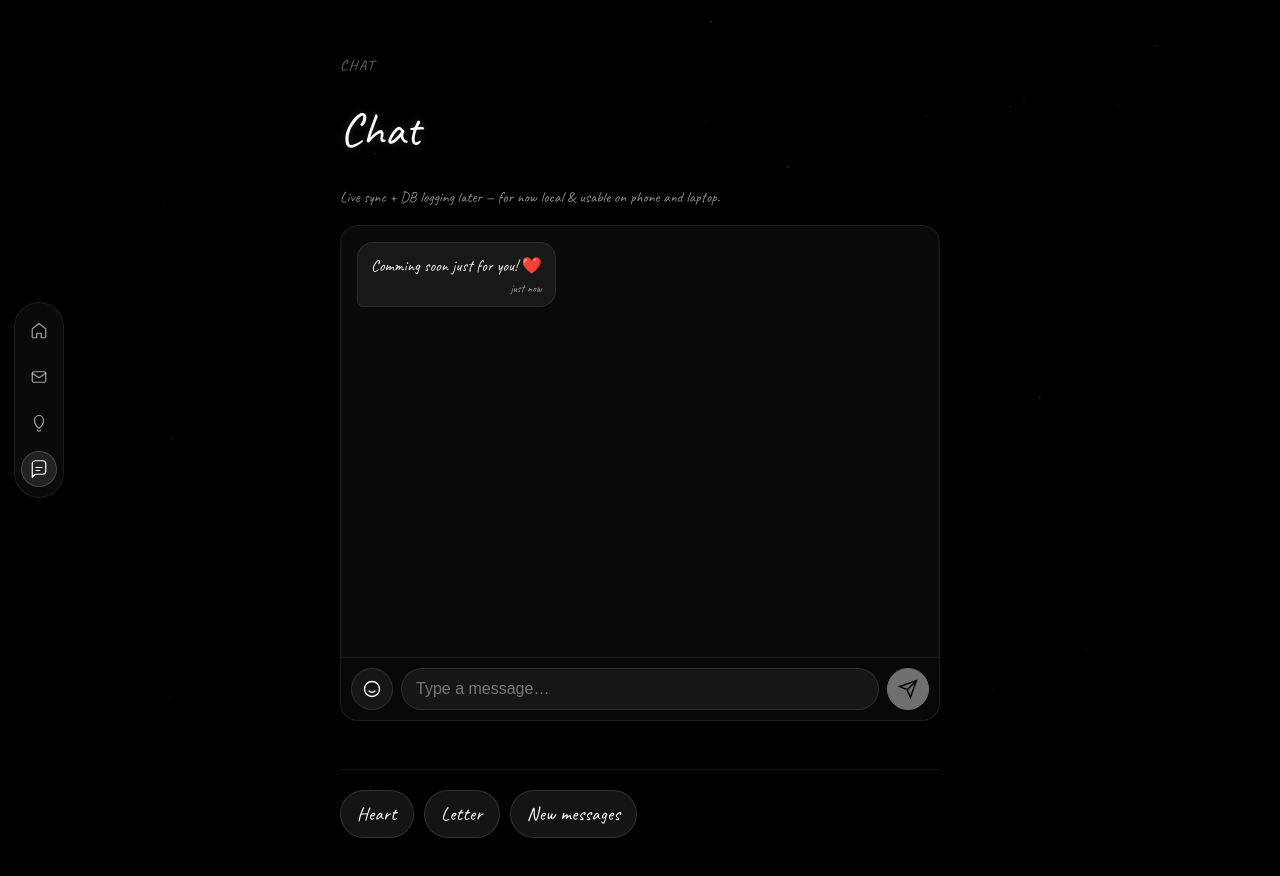
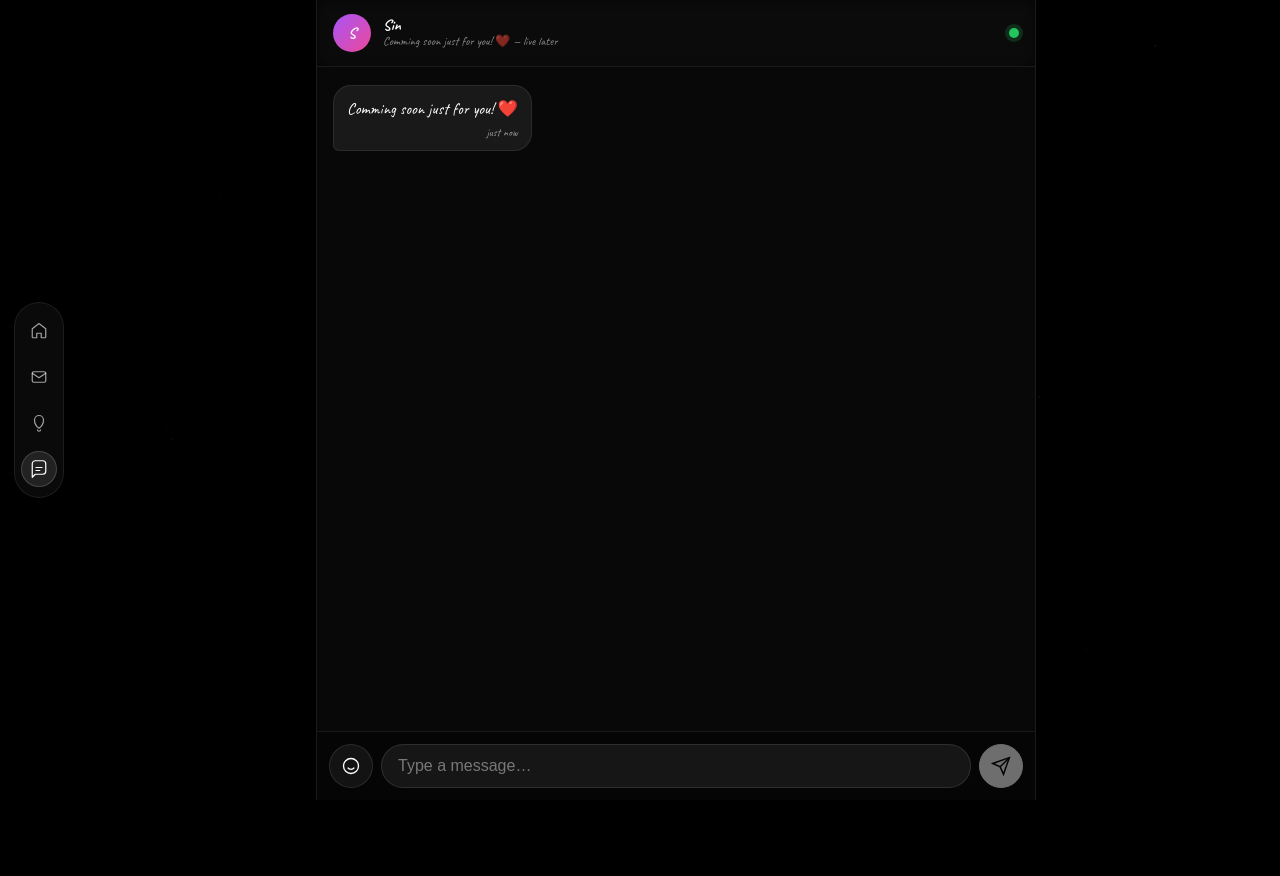
Before and after one commit to VoidX3D/ImSorry, a React (Vite) app: page /chat in a window 1280 px wide. Shown: the top 876 px of the page. After the commit the page ends 800 px from the top, so only its background shows below. Built offline with nearby package versions, Linux system fonts and the light colour scheme.

Commit message:
feat: make /chat full-page (100dvh, header, flex list, 44px touch, emoji, full usable)

```diff
--- a/src/pages/Chat.jsx
+++ b/src/pages/Chat.jsx
@@ -1,9 +1,7 @@
 import { useEffect, useRef, useState } from "react";
-import { Link } from "react-router-dom";
 import SideNav from "../components/SideNav.jsx";
 import ParticleBackground from "../components/ParticleBackground.jsx";
 import { initialChatMsgs } from "../data/chatMsgs.js";
-import "../styles/full-letter.css";
 import "../styles/chat.css";
 
 const EMOJIS = ["❤️","😘","💋","💌","🥺","🥲","😔","😊","✨","🫶","🫂","🌙","☁️","💀","🤍","😭"];
@@ -42,15 +40,19 @@ export default function Chat() {
   const addEmoji = (e) => setInput((s) => s + e);
 
   return (
-    <div className="full-letter-shell chat-shell">
+    <div className="chat-page">
       <ParticleBackground subtle />
       <SideNav />
-      <article className="full-letter-inner chat-inner">
-        <p className="letter-kicker">Chat</p>
-        <h1 className="letter-title">Chat</h1>
-        <p className="letter-muted">Live sync + DB logging later — for now local & usable on phone and laptop.</p>
+      <div className="chat-container">
+        <header className="chat-header">
+          <div className="chat-header-avatar">S</div>
+          <div className="chat-header-info">
+            <strong>Sin</strong>
+            <span>Comming soon just for you! ❤️ — live later</span>
+          </div>
+          <span className="chat-header-dot" aria-hidden />
+        </header>
 
-        <div className="chat-window">
         <div className="chat-list" ref={listRef} role="log" aria-live="polite">
           {msgs.map((m) => (
             <div key={m.id} className={`chat-bubble ${m.from === "you" ? "from-you" : "from-them"}`}>
@@ -109,15 +111,6 @@ export default function Chat() {
           </button>
         </div>
       </div>
-
-        <nav className="letter-nav">
-          <Link to="/" className="letter-back">Heart</Link>
-          <span className="letter-nav-sep"> · </span>
-          <Link to="/full-letter" className="letter-back">Letter</Link>
-          <span className="letter-nav-sep"> · </span>
-          <Link to="/new-msgs" className="letter-back">New messages</Link>
-        </nav>
-      </article>
     </div>
   );
 }
--- a/src/styles/chat.css
+++ b/src/styles/chat.css
@@ -1,51 +1,124 @@
-.chat-shell .chat-inner { max-width: 640px; }
+/* Full-page chat — Instagram-like, usable on phone + laptop */
 
-.chat-window {
-  margin-top: 18px;
-  background: rgba(255, 255, 255, 0.04);
-  border: 1px solid rgba(255, 255, 255, 0.08);
-  border-radius: 18px;
+.chat-page {
+  position: relative;
+  min-height: 100vh;
+  min-height: 100dvh;
+  background: #000;
+  display: flex;
+  justify-content: center;
   overflow: hidden;
-  backdrop-filter: blur(8px);
-  display: grid;
-  grid-template-rows: 1fr auto auto;
-  height: min(62vh, 520px);
-  min-height: 360px;
 }
 
+.chat-page .particle-canvas {
+  opacity: 0.28;
+}
+
+.chat-container {
+  position: relative;
+  z-index: 1;
+  width: 100%;
+  max-width: 720px;
+  height: 100vh;
+  height: 100dvh;
+  display: flex;
+  flex-direction: column;
+  background: rgba(255,255,255,0.03);
+  border-left: 1px solid rgba(255,255,255,0.08);
+  border-right: 1px solid rgba(255,255,255,0.08);
+  backdrop-filter: blur(12px);
+}
+
+/* Header */
+.chat-header {
+  display: flex;
+  gap: 12px;
+  align-items: center;
+  padding: 14px 16px;
+  border-bottom: 1px solid rgba(255,255,255,0.08);
+  background: rgba(0,0,0,0.22);
+  backdrop-filter: blur(8px);
+  flex-shrink: 0;
+}
+
+.chat-header-avatar {
+  width: 38px;
+  height: 38px;
+  border-radius: 999px;
+  display: grid;
+  place-items: center;
+  background: linear-gradient(135deg, #a855f7, #ec4899);
+  color: #fff;
+  font-weight: 800;
+  font-size: 0.95rem;
+  flex-shrink: 0;
+}
+
+.chat-header-info {
+  display: grid;
+  line-height: 1.15;
+}
+
+.chat-header-info strong {
+  font-size: 0.95rem;
+  font-weight: 700;
+}
+
+.chat-header-info span {
+  font-size: 0.76rem;
+  color: rgba(255,255,255,0.52);
+}
+
+.chat-header-dot {
+  margin-left: auto;
+  width: 10px;
+  height: 10px;
+  border-radius: 999px;
+  background: #22c55e;
+  box-shadow: 0 0 0 4px rgba(34,197,94,0.18);
+}
+
+/* List — takes all remaining space */
 .chat-list {
+  flex: 1;
   overflow-y: auto;
-  padding: 16px;
-  display: grid;
+  padding: 18px 16px;
+  display: flex;
+  flex-direction: column;
   gap: 10px;
-  align-content: start;
   scrollbar-width: none;
   -webkit-overflow-scrolling: touch;
 }
 .chat-list::-webkit-scrollbar { display: none; }
 
 .chat-bubble {
-  max-width: 76%;
+  max-width: 74%;
   padding: 11px 13px;
-  border-radius: 16px;
+  border-radius: 18px;
   display: grid;
   gap: 4px;
-  border: 1px solid rgba(255, 255, 255, 0.08);
+  border: 1px solid rgba(255,255,255,0.08);
   word-break: break-word;
+  animation: bubbleIn 180ms ease;
+}
+
+@keyframes bubbleIn {
+  from { opacity: 0; transform: translateY(4px) scale(0.98); }
+  to { opacity: 1; transform: translateY(0) scale(1); }
 }
 
 .chat-bubble.from-them {
-  justify-self: start;
-  background: rgba(255, 255, 255, 0.06);
+  align-self: flex-start;
+  background: rgba(255,255,255,0.07);
   border-bottom-left-radius: 6px;
 }
 
 .chat-bubble.from-you {
-  justify-self: end;
-  background: rgba(255, 255, 255, 0.92);
+  align-self: flex-end;
+  background: #fff;
   color: #0a0a0a;
   border-bottom-right-radius: 6px;
-  border-color: rgba(255, 255, 255, 0.92);
+  border-color: #fff;
 }
 
 .chat-text {
@@ -57,57 +130,58 @@
 
 .chat-time {
   font-size: 0.70rem;
-  opacity: 0.62;
+  opacity: 0.55;
   justify-self: end;
 }
 
-.chat-bubble.from-you .chat-time { opacity: 0.55; }
-
+/* Emoji picker — slides above input */
 .emoji-picker {
   display: grid;
   grid-template-columns: repeat(8, 1fr);
   gap: 6px;
   padding: 10px 12px;
-  border-top: 1px solid rgba(255, 255, 255, 0.08);
-  background: rgba(0, 0, 0, 0.22);
-  max-height: 120px;
+  border-top: 1px solid rgba(255,255,255,0.08);
+  background: rgba(0,0,0,0.28);
+  max-height: 140px;
   overflow-y: auto;
 }
 
 .emoji-btn {
-  height: 38px;
+  height: 40px;
   border-radius: 10px;
   border: 1px solid transparent;
-  background: rgba(255, 255, 255, 0.06);
+  background: rgba(255,255,255,0.06);
   cursor: pointer;
-  font-size: 1.2rem;
-  transition: background 150ms ease, border-color 150ms ease;
+  font-size: 1.25rem;
   display: grid;
   place-items: center;
+  transition: background 150ms ease;
 }
 
 .emoji-btn:hover, .emoji-btn:focus-visible {
-  background: rgba(255, 255, 255, 0.10);
-  border-color: rgba(255, 255, 255, 0.12);
+  background: rgba(255,255,255,0.12);
   outline: none;
 }
 
+/* Input row — sticky bottom */
 .chat-input-row {
   display: flex;
   gap: 8px;
-  padding: 10px;
-  border-top: 1px solid rgba(255, 255, 255, 0.08);
-  background: rgba(0, 0, 0, 0.18);
+  padding: 12px;
+  padding-bottom: max(12px, env(safe-area-inset-bottom));
+  border-top: 1px solid rgba(255,255,255,0.08);
+  background: rgba(0,0,0,0.32);
   align-items: center;
+  flex-shrink: 0;
 }
 
 .emoji-toggle,
 .chat-send {
-  width: 42px;
-  height: 42px;
+  width: 44px;
+  height: 44px;
   border-radius: 999px;
-  border: 1px solid rgba(255, 255, 255, 0.10);
-  background: rgba(255, 255, 255, 0.06);
+  border: 1px solid rgba(255,255,255,0.10);
+  background: rgba(255,255,255,0.06);
   color: #fff;
   display: grid;
   place-items: center;
@@ -119,30 +193,44 @@
 .emoji-toggle:hover { background: rgba(255,255,255,0.10); }
 .chat-send { background: #fff; color: #000; border-color: #fff; }
 .chat-send:disabled { opacity: 0.42; cursor: not-allowed; }
-.chat-send:not(:disabled):hover { background: #f0f0f0; }
 
 .chat-input {
   flex: 1;
   min-width: 0;
-  height: 42px;
+  height: 44px;
   border-radius: 999px;
-  border: 1px solid rgba(255, 255, 255, 0.10);
-  background: rgba(255, 255, 255, 0.06);
+  border: 1px solid rgba(255,255,255,0.10);
+  background: rgba(255,255,255,0.07);
   color: #fff;
-  padding: 0 14px;
-  font-size: 16px; /* 16px prevents iOS zoom */
+  padding: 0 16px;
+  font-size: 16px;
   outline: none;
 }
 
-.chat-input::placeholder { color: rgba(255, 255, 255, 0.42); }
-.chat-input:focus { border-color: rgba(255, 255, 255, 0.18); }
+.chat-input::placeholder { color: rgba(255,255,255,0.42); }
+.chat-input:focus { border-color: rgba(255,255,255,0.18); background: rgba(255,255,255,0.09); }
+
+@media (min-width: 720px) {
+  .chat-container {
+    margin: 0 auto;
+    border-radius: 0;
+  }
+}
 
 @media (max-width: 640px) {
-  .chat-window { height: min(68dvh, 560px); min-height: 400px; }
+  .chat-container {
+    max-width: 100%;
+    border-left: none;
+    border-right: none;
+    border-radius: 0;
+  }
   .chat-bubble { max-width: 82%; }
   .emoji-picker { grid-template-columns: repeat(6, 1fr); }
 }
 
-@media (max-height: 600px) {
-  .chat-window { height: 52vh; }
+/* Leave room for SideNav on desktop */
+@media (min-width: 860px) {
+  .chat-page {
+    padding-left: 72px;
+  }
 }
```
Lines whose indentation alone changed are shown as unchanged.
